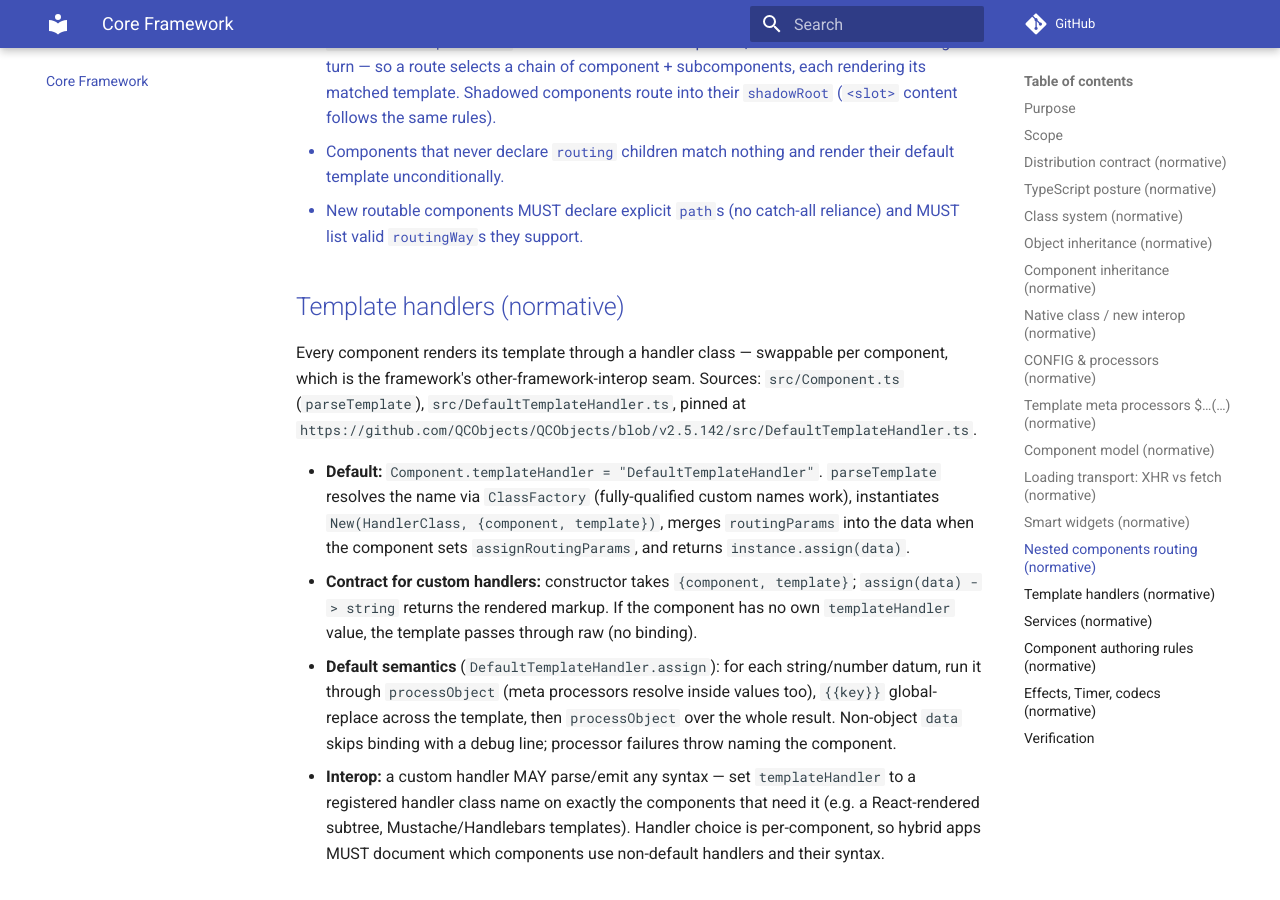
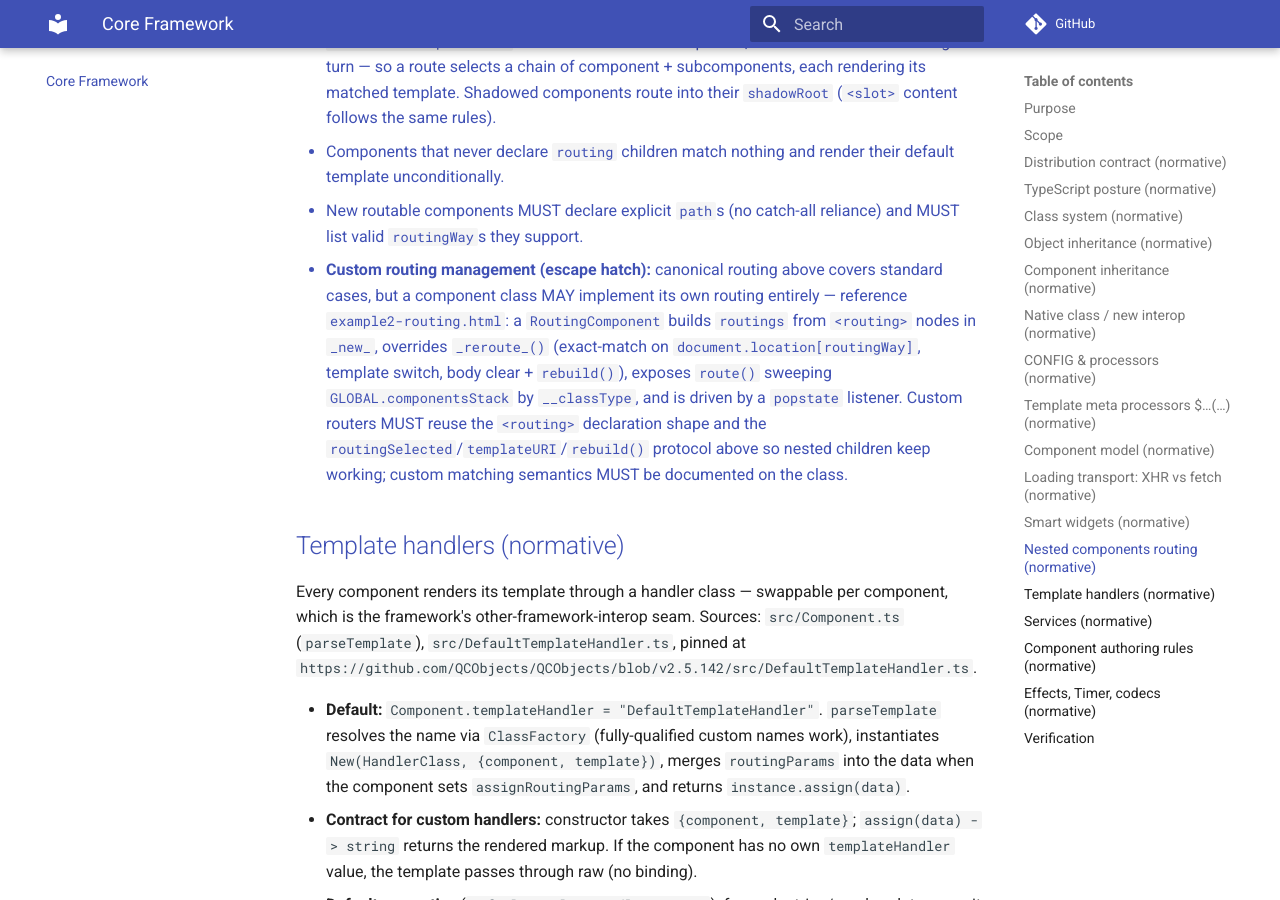
Before and after one commit to QCObjects/product-specs, an MkDocs documentation site: the page built from docs/03-core-framework.md, in a window 1280 px wide and 900 px high, scrolled down 8782 px. Built offline with MkDocs 1.6.1 and Material for MkDocs 9.7.7, drawn with Linux system fonts in a browser that asks for light colours; comment, search, counter and statistics services are not loaded.

Commit message:
feat: custom routing management escape hatch (03)

```diff
--- a/docs/03-core-framework.md
+++ b/docs/03-core-framework.md
@@ -358,6 +358,16 @@ routing is recursive down the Nested Components Stack. Sources:
   their default template unconditionally.
 - New routable components MUST declare explicit `path`s (no catch-all reliance)
   and MUST list valid `routingWay`s they support.
+- **Custom routing management (escape hatch):** canonical routing above covers
+  standard cases, but a component class MAY implement its own routing entirely —
+  reference `example2-routing.html`: a `RoutingComponent` builds `routings` from
+  `<routing>` nodes in `_new_`, overrides `_reroute_()` (exact-match on
+  `document.location[routingWay]`, template switch, body clear + `rebuild()`),
+  exposes `route()` sweeping `GLOBAL.componentsStack` by `__classType`, and is
+  driven by a `popstate` listener. Custom routers MUST reuse the `<routing>`
+  declaration shape and the `routingSelected`/`templateURI`/`rebuild()` protocol
+  above so nested children keep working; custom matching semantics MUST be
+  documented on the class.
 
 ## Template handlers (normative)
 
```
